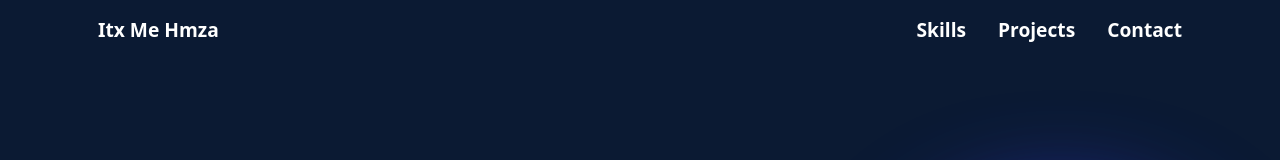
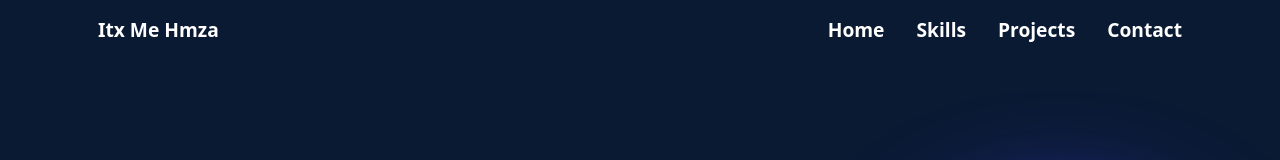
Before and after one commit to HmzaAkram/Portfolio, a React (Vite) app: page / in a window 1280 px wide. Shown: the top 160 px of the page. Built offline with nearby package versions, Linux system fonts and the light colour scheme.

Commit message:
Update Navbar.jsx

```diff
--- a/src/components/Navbar.jsx
+++ b/src/components/Navbar.jsx
@@ -9,7 +9,9 @@ const Navbar = () => {
       >
         <div className="left nav_items">Itx Me Hmza</div>
         <div className="right">
-
+          <a href="#home" className="nav_items">
+            Home
+          </a>
           {/* <a href="#experience" className="nav_items">
             Experience
           </a> */}
```
